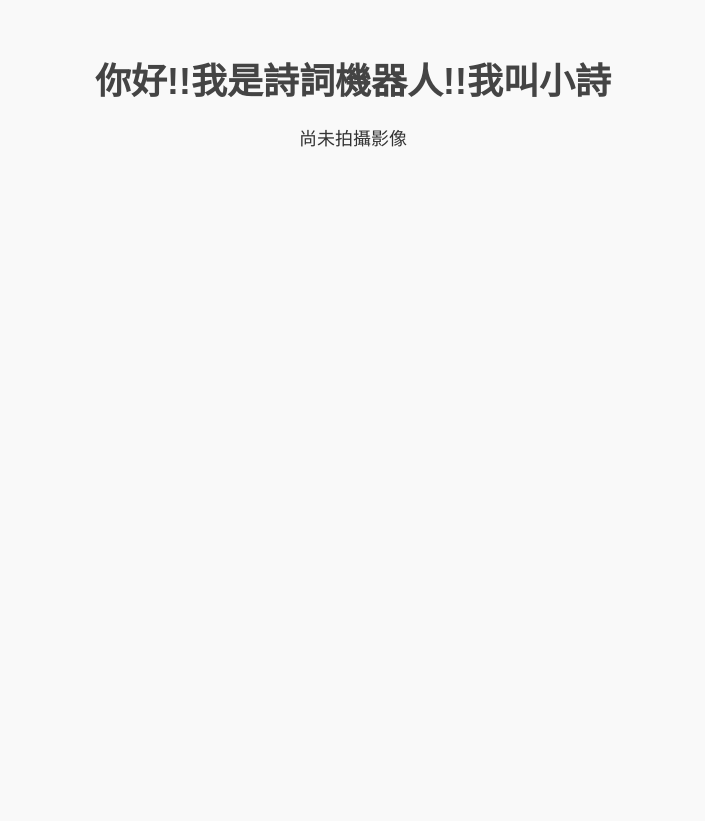
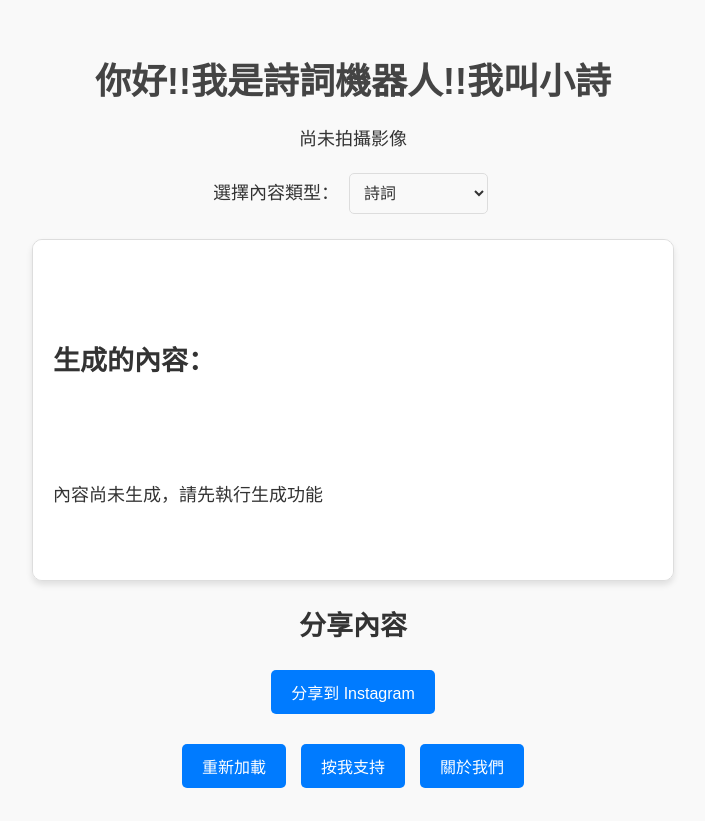
Before and after one commit to easonpan14/FINALPROJECT2, a Flask app: page / in a window 1280 px wide. Shown: the whole page, without its empty margins (287-992 px from the left). Before the commit the page ends 147 px from the top, so only its background shows below. Run offline with Flask 3, Linux system fonts and the light colour scheme.

Commit message:
Update index.html

```diff
--- a/templates/index.html
+++ b/templates/index.html
@@ -78,4 +78,48 @@
         <p>尚未拍攝影像</p>
     {% endif %}
 
-    <!-- 選擇內
+    <!-- 選擇內容類型 -->
+    <form method="POST">
+        <label for="content_type">選擇內容類型：</label>
+        <select id="content_type" name="content_type" onchange="this.form.submit()">
+            <option value="1" {% if selected_type == '1' %}selected{% endif %}>詩詞</option>
+            <option value="2" {% if selected_type == '2' %}selected{% endif %}>文案</option>
+            <option value="3" {% if selected_type == '3' %}selected{% endif %}>惡搞句子</option>
+            <option value="4" {% if selected_type == '4' %}selected{% endif %}>笑話或諧音梗</option>
+            <option value="5" {% if selected_type == '5' %}selected{% endif %}>人格分析</option>
+            <option value="6" {% if selected_type == '6' %}selected{% endif %}>星座分析</option>
+        </select>
+    </form>
+
+    <!-- 顯示生成的內容 -->
+    <div class="content">
+        <h2>生成的內容：</h2>
+        <pre>{{ content }}</pre>
+    </div>
+
+    <!-- 分享功能 -->
+    <div class="share-container">
+        <h2>分享內容</h2>
+        <button onclick="shareContent()">分享到 Instagram</button>
+    </div>
+
+    <!-- 其他按鈕 -->
+    <div class="button-container">
+        <button onclick="window.location.reload();">重新加載</button>
+        <button onclick="alert('感謝您的支持!')">按我支持</button>
+        <button onclick="navigateToAbout();">關於我們</button>
+    </div>
+
+    <script>
+        function shareContent() {
+            const selectedType = document.getElementById('content_type').value;
+            const shareUrl = `/share/${selectedType}`;
+            window.location.href = shareUrl;
+        }
+
+        function navigateToAbout() {
+            alert('詩詞機器人小詩，致力於創作優美的詩句，讓您的生活更有詩意！');
+        }
+    </script>
+</body>
+</html>
```
